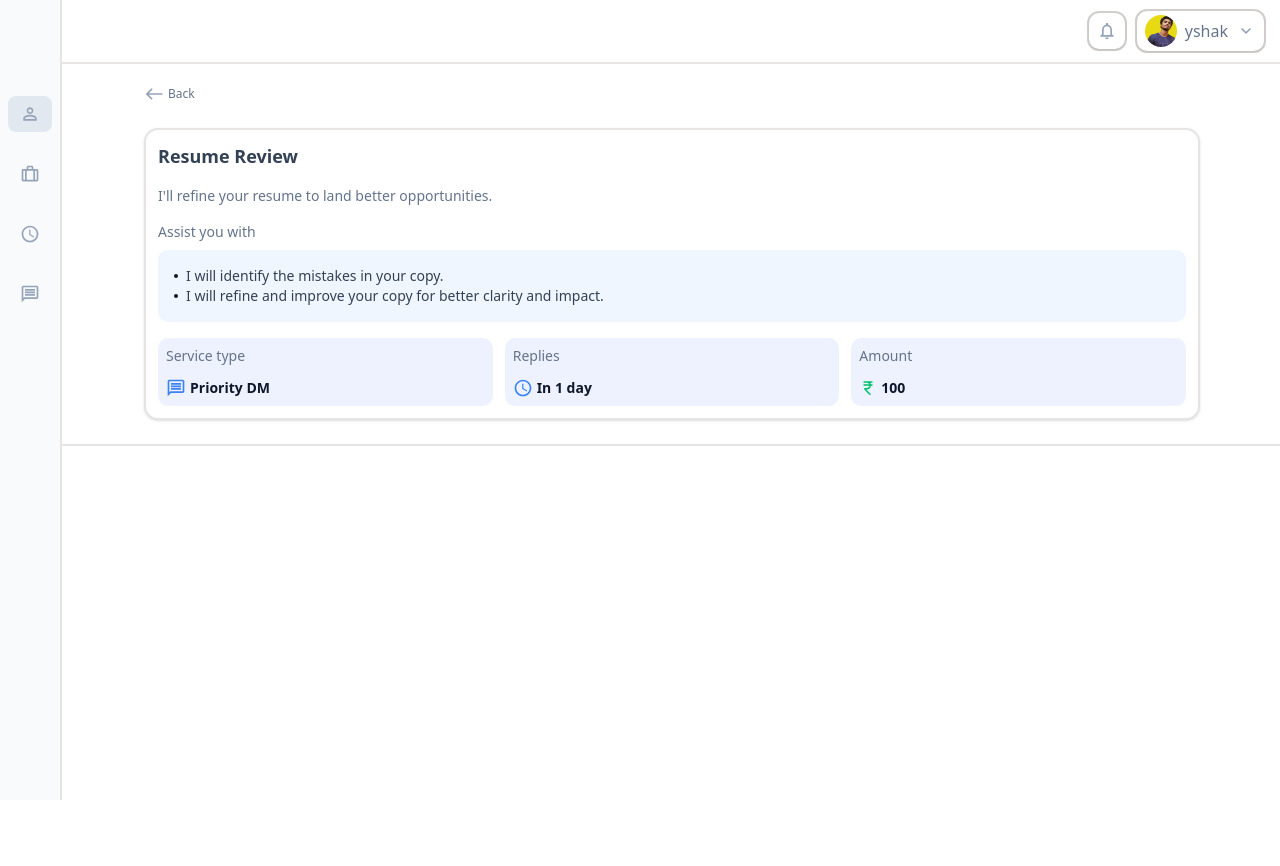
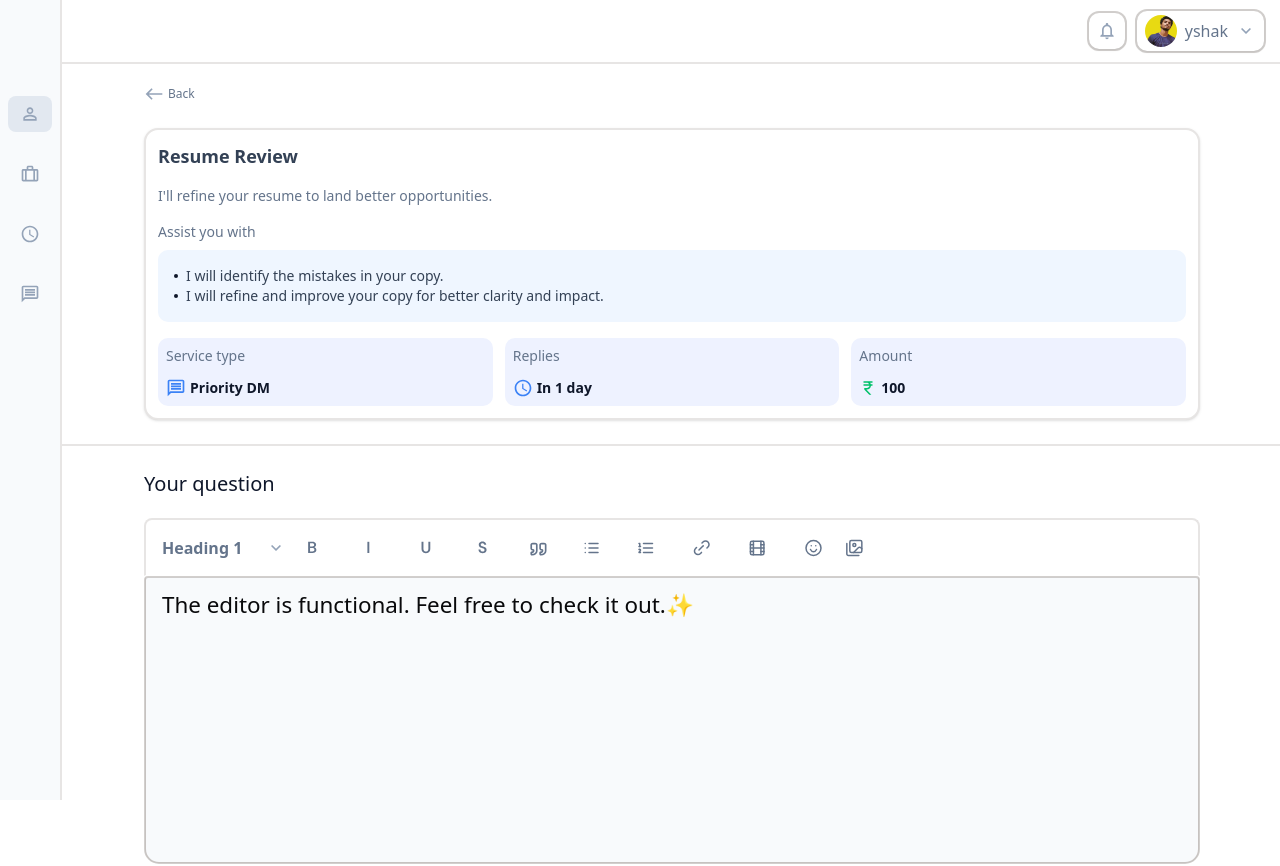
Before and after one commit to Vy-shak/Frontend-Assignment, a Next.js app: page /priorityDm in a window 1280 px wide. Shown: the top 866 px of the page. Before the commit the page ends 800 px from the top, so only its background shows below. Built offline with nearby package versions, Linux system fonts and the light colour scheme.

Commit message:
priority dm done

```diff
--- a/app/(services)/priorityDm/page.tsx
+++ b/app/(services)/priorityDm/page.tsx
@@ -24,7 +24,7 @@ function page() {
                     <Guidance id={ResumeData.id} details={ResumeData.details} bulletpoints={ResumeData.bulletpoints} serviceType={ResumeData.serviceType} subHeading={ResumeData.subHeading} />
                 </div>
             </div>
-                {/* <div className='w-full  gap-y-5 pt-6 flexStart  flex-col'>
+                <div className='w-full px-4 md:pr-10 md:pl-24 lg:pr-16 lg:pl-32 xl:pr-20 xl:pl-36  gap-y-5 pt-6 flexStart  flex-col'>
                     <span className='text-xl whitespace-nowrap font-medium text-UIslate-900'>Your question</span>
                     <div className='w-full flexStart'>
                         <DmEditor />
@@ -32,7 +32,7 @@ function page() {
                     <div className='w-full flex justify-end items-center'>
                         <Button className='px-8' onClick={handleClick} variant={"primary"}>Next</Button>
                     </div>
-                </div> */}
+                </div>
         </section>
     )
 }
--- a/components/textEditor/Menubar.tsx
+++ b/components/textEditor/Menubar.tsx
@@ -71,8 +71,9 @@ const Menubar = ({ editor }: EditorContentProps) => {
 
     return (
         <>
-            <div className={`w-full bg-white  border-2 rounded-t-md border-b-0 outline-none border-UIslate-900  flex justify-between items-center px-4 py-3 gap-x-3`}>
+            <div className={`w-full bg-white  border-2 rounded-t-md border-b-0 outline-none border-UIslate-900  flex  justify-between items-center px-4 py-3 gap-x-3`}>
                 <HeadingComp setHeading={setHeading} heading={Heading} />
+                <div className='w-full flex justify-start items-center flex-wrap'>
                 {toolbarItems.map(({ icon, command, type, id }) => (
                     <div key={id} className={` px-4 cursor-pointer  rounded-xs py-1 ${editor.isActive(type) ? 'bg-UIblue-50 ' : 'bg-none'}`}>
                         <Image
@@ -86,6 +87,7 @@ const Menubar = ({ editor }: EditorContentProps) => {
                     <Image alt='fileUpload' src={Uploadimg} />
                     <input onChange={() => selectImg(ImageRef, setimgUrl)} ref={ImageRef} className='hidden' type='file' />
                 </div>
+                </div>
 
             </div>
         </>
--- a/components/textEditor/minor/Headings.tsx
+++ b/components/textEditor/minor/Headings.tsx
@@ -30,7 +30,7 @@ function HeadingComp({ heading, setHeading }: headingdata) {
     return (
         <div className='flex flex-col gap-y-2 justify-start items-center'>
             <div onClick={()=>setIsOpen((prev)=>!prev)} className='w-full cursor-pointer gap-x-6 flex justify-between items-center bg-white'>
-                <span className='font-semibold text-UIslate-500 text-md'>{heading.heading}</span>
+                <span className='font-semibold whitespace-nowrap text-UIslate-500 text-md'>{heading.heading}</span>
                 <Image className={`${isOpen?"rotate-180":null}`} alt='cheveron down' src={CheveronDown} />
             </div>
             {isOpen&&<motion.div initial={{ opacity: 0, y: -20, scale: 0.95 }}
```
